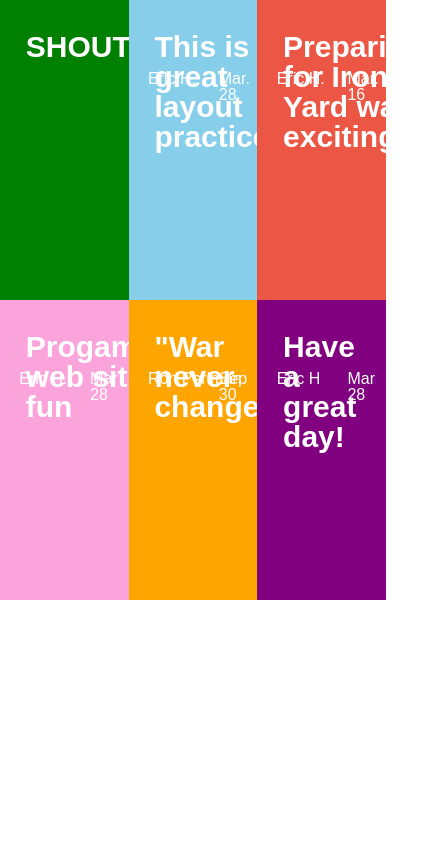
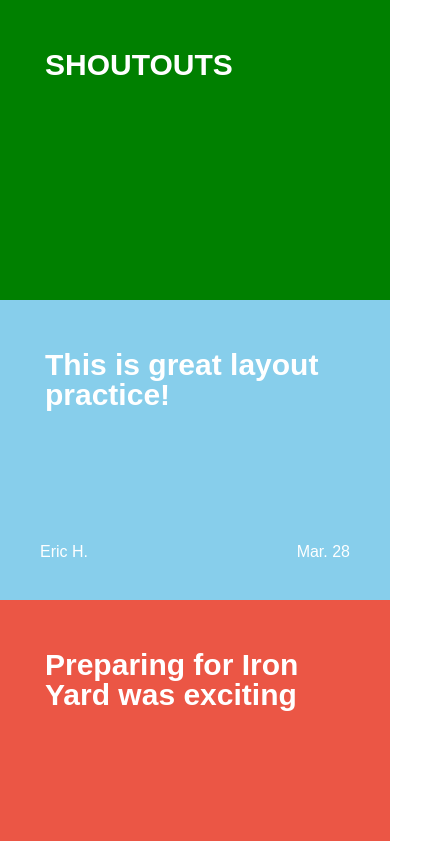
Before and after one commit to Eric-Humpert-tiy-assignments/Shoutouts, a plain HTML site: page index.html in a window 390 px wide. Shown: the top 841 px of the page, 423 px wide, since content can reach past the window. Drawn offline with Linux system fonts and the light colour scheme.

Commit message:
added media queiries and modified the spacing attributes in the css

```diff
--- a/index.html
+++ b/index.html
@@ -2,6 +2,7 @@
 <html>
   <head>
     <link rel="stylesheet" href="main.css">
+    <meta name="viewport" content="width=device-width, initial-scale=1">
   </head>
   <body>
     <div class="shoutouts-main">
--- a/main.css
+++ b/main.css
@@ -56,7 +56,6 @@ Block formatting
   width: 100%;
   color: #FFF;
   font-family: sans-serif;
-	margin: 0;
 }
 
 .shoutout-block {
@@ -69,20 +68,20 @@ Block formatting
 .shoutout {
   font-weight: bold;
   font-size: 30px;
-  margin: 25% 20%;
+  margin: 50px 45px;
   position: absolute;
 }
 
 .author-name {
   position: absolute;
-  margin-top: 55%;
-  margin-left: 15%;
+	bottom: 40px;
+	left: 40px;
 }
 
 .date {
   position: absolute;
-  margin-top: 55%;
-  margin-left: 70%;
+	bottom: 40px;
+	right: 40px;
 }
 
 /*****************************
@@ -112,3 +111,19 @@ Block colors
 .pink-block {
   background-color: #FBA3DB;
 }
+
+/************************************
+Media queries
+************************************/
+
+@media screen and (max-width: 499px) {
+	.shoutout-block {
+		width: 100%;
+	}
+}
+
+@media screen and (min-width: 500px) and (max-width: 750px) {
+	.shoutout-block {
+		width: 50%;
+	}
+}
```
